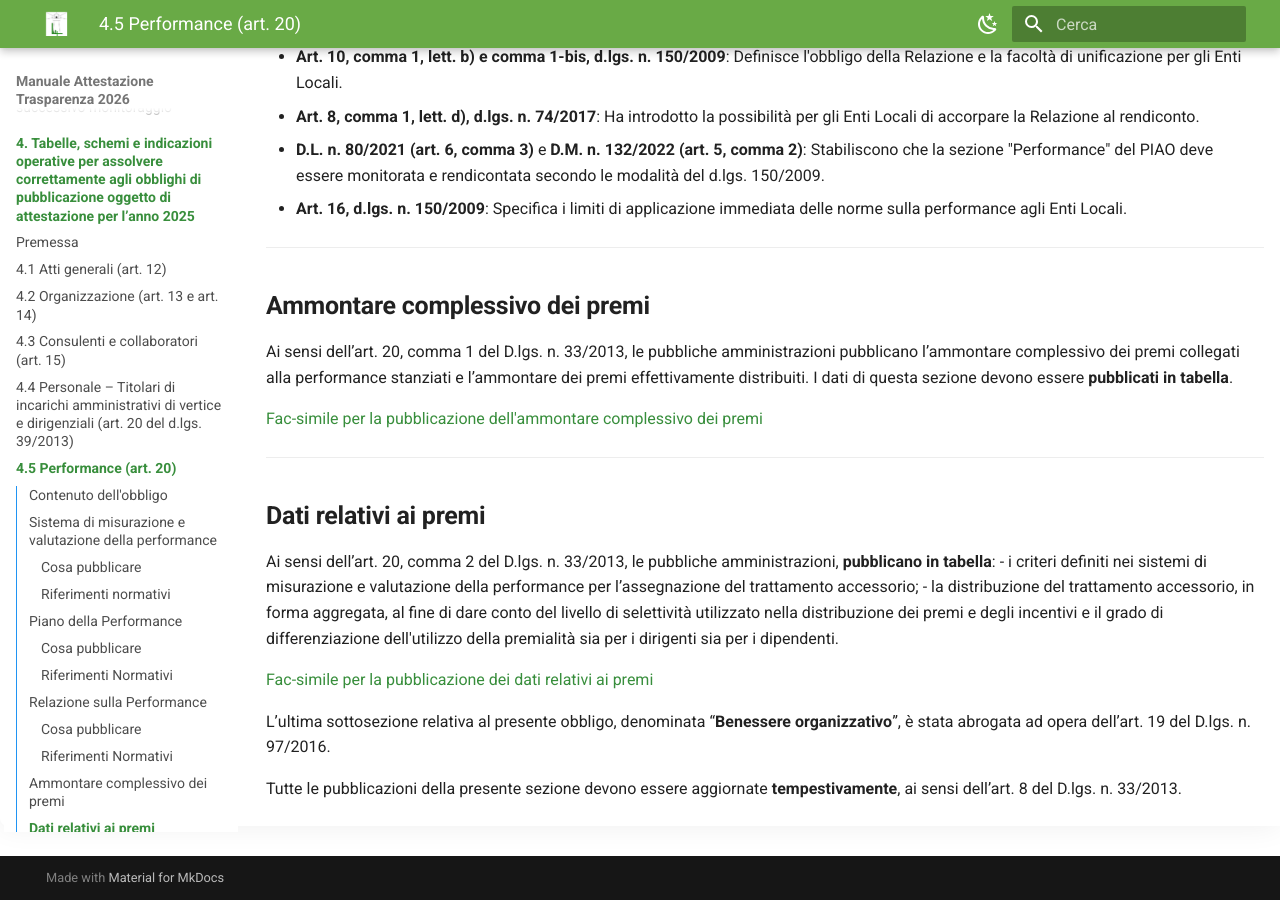
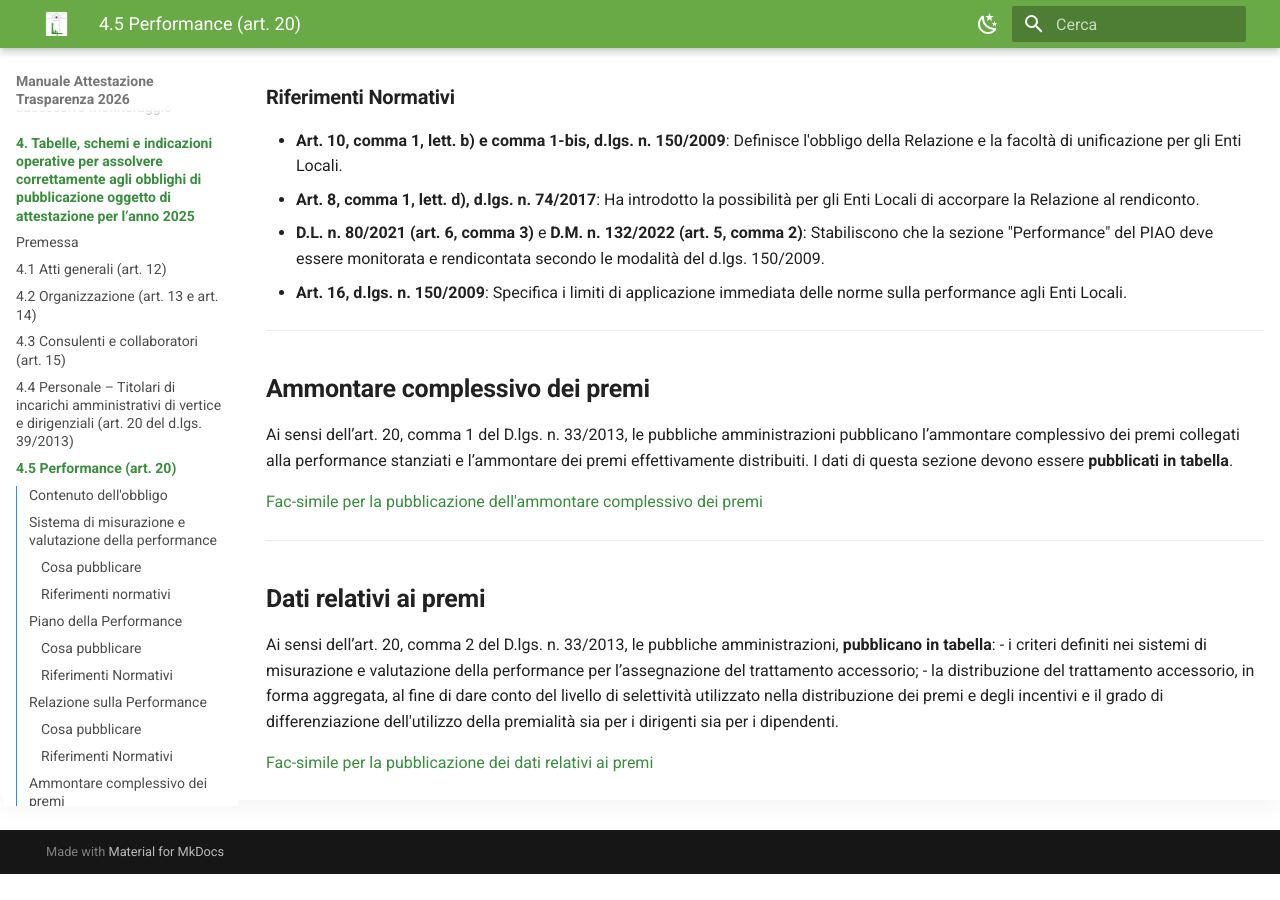
Before and after one commit to Lab4srl/manuale-trasparenza-2026, an MkDocs documentation site: the page built from docs/capitolo-4/4-5-performance.md, in a window 1280 px wide and 900 px high, scrolled down 1717 px. Built offline with MkDocs 1.6.1 and Material for MkDocs 9.7.7, drawn with Linux system fonts in a browser that asks for light colours; after the commit the page ends 2591 px from its top, so only the background shows below that; some of the changed text lies outside the part shown.

Commit message:
Aggiornamento manuale

```diff
--- a/docs/capitolo-4/4-5-performance.md
+++ b/docs/capitolo-4/4-5-performance.md
@@ -71,7 +78,3 @@ Ai sensi dell’art. 20, comma 2 del D.lgs. n. 33/2013, le pubbliche amministraz
 - la distribuzione del trattamento accessorio, in forma aggregata, al fine di dare conto del livello di selettività utilizzato nella distribuzione dei premi e degli incentivi e il grado di differenziazione dell'utilizzo della premialità sia per i dirigenti sia per i dipendenti.
 
 [Fac-simile per la pubblicazione dei dati relativi ai premi](../assets/documenti/dati_premi.docx)
-
-L’ultima sottosezione relativa al presente obbligo, denominata “**Benessere organizzativo**”, è stata abrogata ad opera dell’art. 19 del D.lgs. n. 97/2016.
-
-Tutte le pubblicazioni della presente sezione devono essere aggiornate **tempestivamente**, ai sensi dell’art. 8 del D.lgs. n. 33/2013.
```
Also changed, not shown: other parts of docs/capitolo-4/4-5-performance.md (+7 -0 lines).
